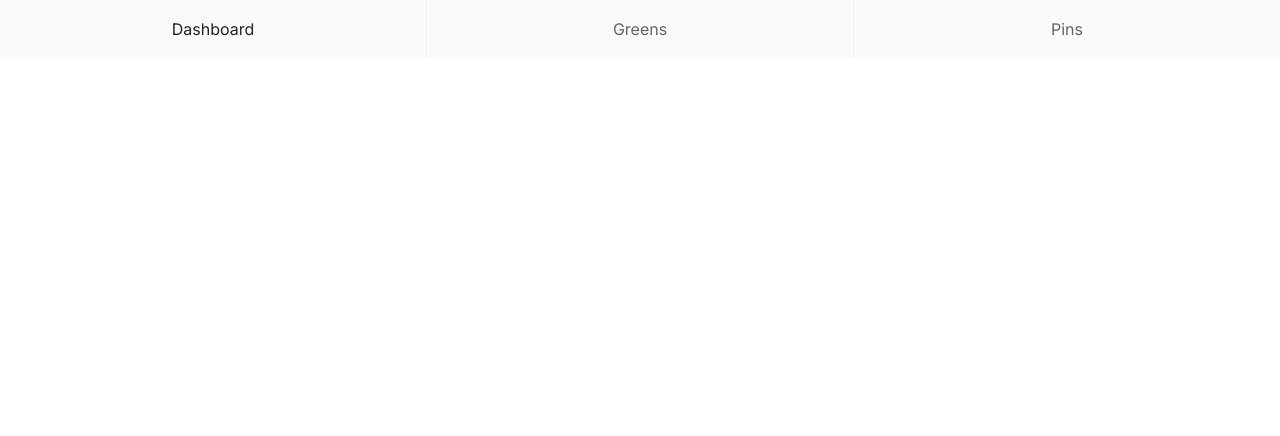
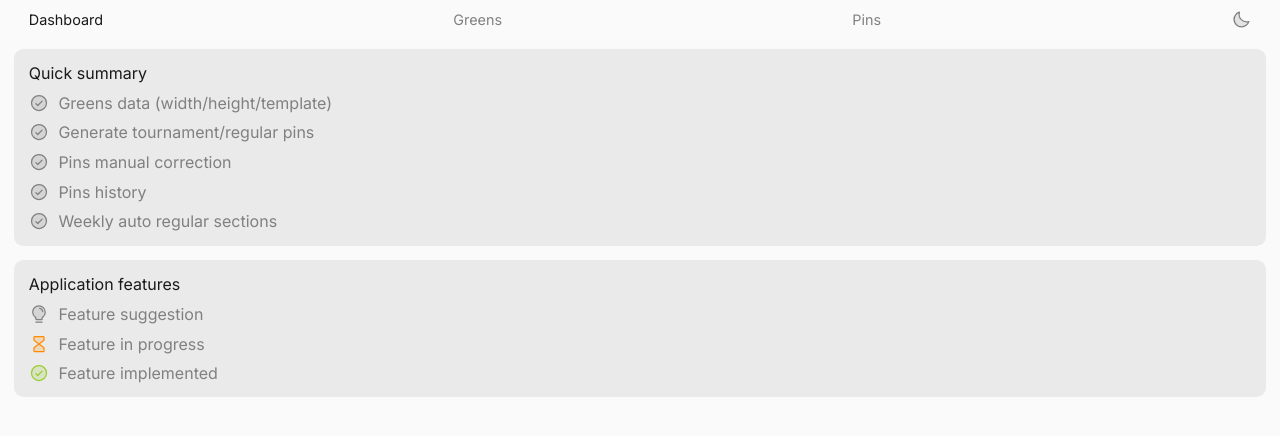
Before and after one commit to jakubguzikowski/demo-pinposition, a React (Vite) app: page / in a window 1280 px wide. Shown: the top 436 px of the page. Built offline with nearby package versions, Linux system fonts and the light colour scheme.

Commit message:
feat: add dark/light theme with localStorage persistence

```diff
--- a/index.html
+++ b/index.html
@@ -2,9 +2,12 @@
 <html lang="en">
   <head>
     <meta charset="UTF-8" />
-    <link rel="icon" type="image/svg+xml" href="/vite.svg" />
     <meta name="viewport" content="width=device-width, initial-scale=1.0" />
-    <title>react-template</title>
+    <title>Pin Position</title>
+    <script>
+      const theme = localStorage.getItem("theme") || "light";
+      document.documentElement.setAttribute("data-theme", theme);
+    </script>
   </head>
   <body>
     <div id="root"></div>
--- a/package.json
+++ b/package.json
@@ -11,6 +11,8 @@
   },
   "dependencies": {
     "@fontsource/inter": "^5.2.8",
+    "@phosphor-icons/react": "^2.1.10",
+    "clsx": "^2.1.1",
     "react": "^19.2.4",
     "react-dom": "^19.2.4",
     "react-router-dom": "^7.13.1"
@@ -22,6 +24,7 @@
     "@typescript-eslint/eslint-plugin": "^8.57.0",
     "@typescript-eslint/parser": "^8.57.0",
     "@vitejs/plugin-react": "^5.1.4",
+    "baseline-browser-mapping": "^2.10.7",
     "eslint": "^9.39.4",
     "eslint-plugin-react-hooks": "^7.0.1",
     "eslint-plugin-react-refresh": "^0.5.2",
--- a/src/components/Navigation/index.module.scss
+++ b/src/components/Navigation/index.module.scss
@@ -1,22 +1,32 @@
 .navigation {
     display         : flex;
-    justify-content : space-around;
-    gap             : 1px;
-    background      : #F1F1F1;
+    justify-content : space-between;
+    align-items     : center;
+    padding         : var(--padding-outer);
 
-    button {
+    .nav_button {
         all             : unset;
         display         : flex;
         align-items     : center;
         justify-content : center;
-        flex            : 1;
-        background      : #FAFAFA;
-        color           : #646464;
+        color           : var(--text);
+        font-size       : .9rem;
         font-weight     : 500;
-        padding         : 1.2rem .6rem;
+        cursor          : pointer;
+        transition      : color 250ms var(--transition), background 250ms var(--transition);
 
         &:hover, &.active {
-            color : #232323;
+            color : var(--text-active);
         }
     }
+
+    .theme_button {
+        all             : unset;
+        display         : flex;
+        align-items     : center;
+        justify-content : center;
+        color           : var(--text);
+        cursor          : pointer;
+        transition      : color 250ms var(--transition), background 250ms var(--transition);
+    }
 }
--- a/src/components/Navigation/index.tsx
+++ b/src/components/Navigation/index.tsx
@@ -1,11 +1,8 @@
 import styles from "./index.module.scss";
 import { useLocation, useNavigate } from "react-router-dom";
-
-const titles: Record<string, string> = {
-  "/": "Dashboard",
-  "/greens": "Greens",
-  "/pins": "Pins"
-};
+import { useTheme } from "../../hooks/useTheme";
+import { SunIcon, MoonIcon } from "@phosphor-icons/react";
+import clsx from "clsx";
 
 const navItems = [
   { path: "/", label: "Dashboard" },
@@ -15,8 +12,8 @@ const navItems = [
 
 export default function Navigation() {
   const location = useLocation();
-  const title = titles[location.pathname] ?? "";
   const navigate = useNavigate();
+  const { theme, toggleTheme } = useTheme();
 
   return (
     <nav className={styles.navigation}>
@@ -24,11 +21,21 @@ export default function Navigation() {
         <button
           key={path}
           onClick={() => navigate(path)}
-          className={location.pathname === path ? styles.active : undefined}
+          className={clsx(
+            styles.nav_button,
+            location.pathname === path && styles.active
+          )}
         >
           {label}
         </button>
       ))}
+      <button className={styles.theme_button} onClick={toggleTheme}>
+        {theme === "light" ? (
+          <MoonIcon size={20} weight="duotone" />
+        ) : (
+          <SunIcon size={20} weight="duotone" />
+        )}
+      </button>
     </nav>
   );
 }
--- /dev/null
+++ b/src/context/ThemeContext.tsx
@@ -0,0 +1,31 @@
+import React, { createContext, useEffect, useState } from "react";
+
+type Theme = "light" | "dark";
+
+export interface ThemeContextType {
+  theme: Theme;
+  toggleTheme: () => void;
+}
+
+export const ThemeContext = createContext<ThemeContextType | null>(null);
+
+export function ThemeProvider({ children }: { children: React.ReactNode }) {
+  const [theme, setTheme] = useState<Theme>(() => {
+    return (localStorage.getItem("theme") as Theme) ?? "light";
+  });
+
+  useEffect(() => {
+    document.documentElement.setAttribute("data-theme", theme);
+    localStorage.setItem("theme", theme);
+  }, [theme]);
+
+  const toggleTheme = () => {
+    setTheme((prev) => (prev === "light" ? "dark" : "light"));
+  };
+
+  return (
+    <ThemeContext.Provider value={{ theme, toggleTheme }}>
+      {children}
+    </ThemeContext.Provider>
+  );
+}
--- /dev/null
+++ b/src/hooks/useTheme.ts
@@ -0,0 +1,8 @@
+import { useContext } from "react";
+import { ThemeContext } from "../context/ThemeContext";
+
+export function useTheme() {
+  const context = useContext(ThemeContext);
+  if (!context) throw new Error("useTheme must be used within ThemeProvider");
+  return context;
+}
--- a/src/main.tsx
+++ b/src/main.tsx
@@ -1,14 +1,17 @@
 import React, { StrictMode } from "react";
 import { BrowserRouter } from "react-router-dom";
+import { ThemeProvider } from "./context/ThemeContext";
 import { createRoot } from "react-dom/client";
 import "./styles/index.scss";
-import "@fontsource/inter"
+import "@fontsource/inter";
 import App from "./App";
 
 createRoot(document.getElementById("root") as HTMLElement).render(
   <StrictMode>
     <BrowserRouter>
-      <App />
+      <ThemeProvider>
+        <App />
+      </ThemeProvider>
     </BrowserRouter>
   </StrictMode>
 );
--- a/src/pages/Dashboard/index.module.scss
+++ b/src/pages/Dashboard/index.module.scss
@@ -1,3 +1,45 @@
 .page {
-    display : block;
+    display        : flex;
+    flex-direction : column;
+    gap            : .9rem;
+    padding        : var(--padding-wrapper);
+
+
+    .list {
+        display        : flex;
+        flex-direction : column;
+        gap            : .6rem;
+        padding        : var(--padding-inner);
+        background     : var(--border);
+        border-radius  : .6rem;
+        transition     : background 250ms var(--transition);
+
+        .title {
+            color      : var(--text-active);
+            transition : color 250ms var(--transition);
+        }
+
+        .item {
+            display : flex;
+            gap     : .6rem;
+
+            svg {
+                color      : var(--text);
+                transition : color 250ms var(--transition);
+            }
+
+            p {
+                color      : var(--text);
+                transition : color 250ms var(--transition);
+            }
+        }
+    }
 }
+
+.todo {
+    fill : darkorange;
+}
+
+.done {
+    fill : yellowgreen;
+}
--- a/src/pages/Dashboard/index.tsx
+++ b/src/pages/Dashboard/index.tsx
@@ -1,8 +1,51 @@
 import styles from "./index.module.scss";
+import {
+  CheckCircleIcon,
+  HourglassIcon,
+  LightbulbIcon
+} from "@phosphor-icons/react";
 
 export default function Dashboard() {
   return (
     <main className={styles.page}>
+      <div className={styles.list}>
+        <p className={styles.title}>Quick summary</p>
+        <div className={styles.item}>
+          <CheckCircleIcon size={20} weight="duotone" />
+          <p>Greens data (width/height/template)</p>
+        </div>
+        <div className={styles.item}>
+          <CheckCircleIcon size={20} weight="duotone" />
+          <p>Generate tournament/regular pins</p>
+        </div>
+        <div className={styles.item}>
+          <CheckCircleIcon size={20} weight="duotone" />
+          <p>Pins manual correction</p>
+        </div>
+        <div className={styles.item}>
+          <CheckCircleIcon size={20} weight="duotone" />
+          <p>Pins history</p>
+        </div>
+        <div className={styles.item}>
+          <CheckCircleIcon size={20} weight="duotone" />
+          <p>Weekly auto regular sections</p>
+        </div>
+      </div>
+      <div className={styles.list}>
+        <p className={styles.title}>Application features</p>
+        <div className={styles.item}>
+          <LightbulbIcon size={20} weight="duotone" />
+          <p>Feature suggestion</p>
+        </div>
+        <div className={styles.item}>
+          <HourglassIcon className={styles.todo} size={20} weight="duotone" />
+          <p>Feature in progress</p>
+        </div>
+        <div className={styles.item}>
+          <CheckCircleIcon className={styles.done} size={20} weight="duotone" />
+          <p>Feature implemented</p>
+        </div>
+      </div>
     </main>
   );
 }
--- /dev/null
+++ b/src/styles/_variables.scss
@@ -0,0 +1,52 @@
+:root {
+    // Kolory bazowe (paleta)
+    --light-bg-primary     : #FAFAFA;
+    --light-bg-secondary   : #EAEAEA;
+    --light-bg-tertiary    : #DCDCDC;
+    --light-text-primary   : #808080;
+    --light-text-secondary : #1A1A1A;
+
+    --dark-bg-primary      : #1A1A1A;
+    --dark-bg-secondary    : #212121;
+    --dark-bg-tertiary     : #2A2A2A;
+    --dark-text-primary    : #AFAFAF;
+    --dark-text-secondary  : #FAFAFA;
+
+    --padding-outer        : .6rem 1.8rem;
+    --padding-wrapper      : .6rem .9rem;
+    --padding-inner        : .9rem;
+
+    --transition           : cubic-bezier(.6, .1, .4, .9);
+
+    // Kolory semantyczne (co robią)
+    --bg                   : var(--light-bg-primary);
+    --border               : var(--light-bg-secondary);
+    --text                 : var(--light-text-primary);
+    --text-active          : var(--light-text-secondary);
+
+    // Typografia
+    --font-size-sm         : 0.875rem;
+    --font-size-md         : 1rem;
+    --font-size-lg         : 1.25rem;
+    --font-weight-regular  : 400;
+    --font-weight-bold     : 700;
+
+    // Spacing
+    --space-xs             : 4px;
+    --space-sm             : 8px;
+    --space-md             : 16px;
+    --space-lg             : 24px;
+    --space-xl             : 32px;
+
+    // Border
+    --radius-sm            : 4px;
+    --radius-md            : 8px;
+    --border-color         : var(--clr-neutral-100);
+}
+
+[data-theme="dark"] {
+    --bg          : var(--dark-bg-primary);
+    --border      : var(--dark-bg-secondary);
+    --text        : var(--dark-text-primary);
+    --text-active : var(--dark-text-secondary);
+}
--- a/src/styles/index.scss
+++ b/src/styles/index.scss
@@ -1,3 +1,5 @@
+@use "variables";
+
 * {
     margin     : 0;
     padding    : 0;
@@ -6,4 +8,6 @@
 
 body {
     font-family : "Inter", sans-serif;
+    background  : var(--bg);
+    transition  : background 250ms var(--transition);
 }
```
Also changed, not shown: 1 other file (tests, documents, lock files or other folders).
